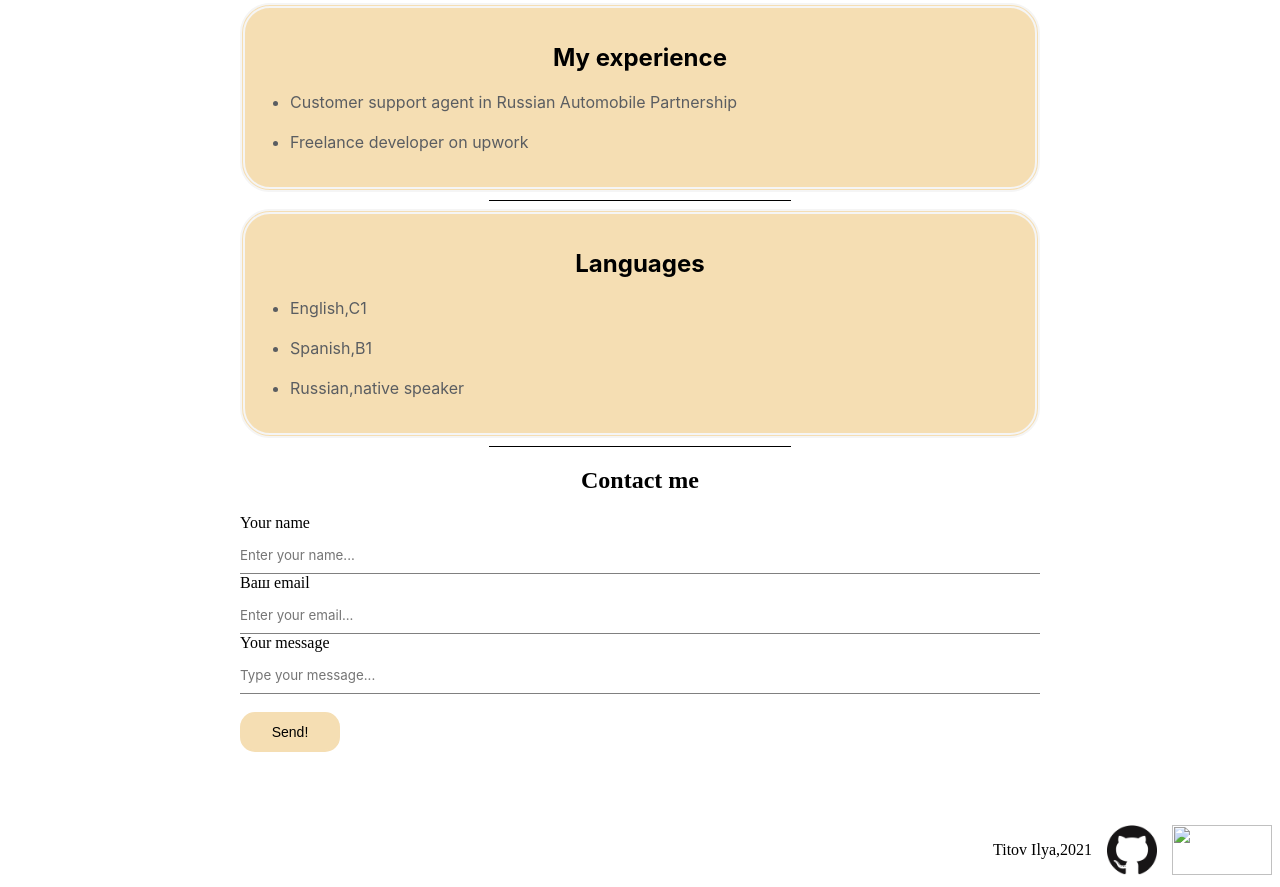
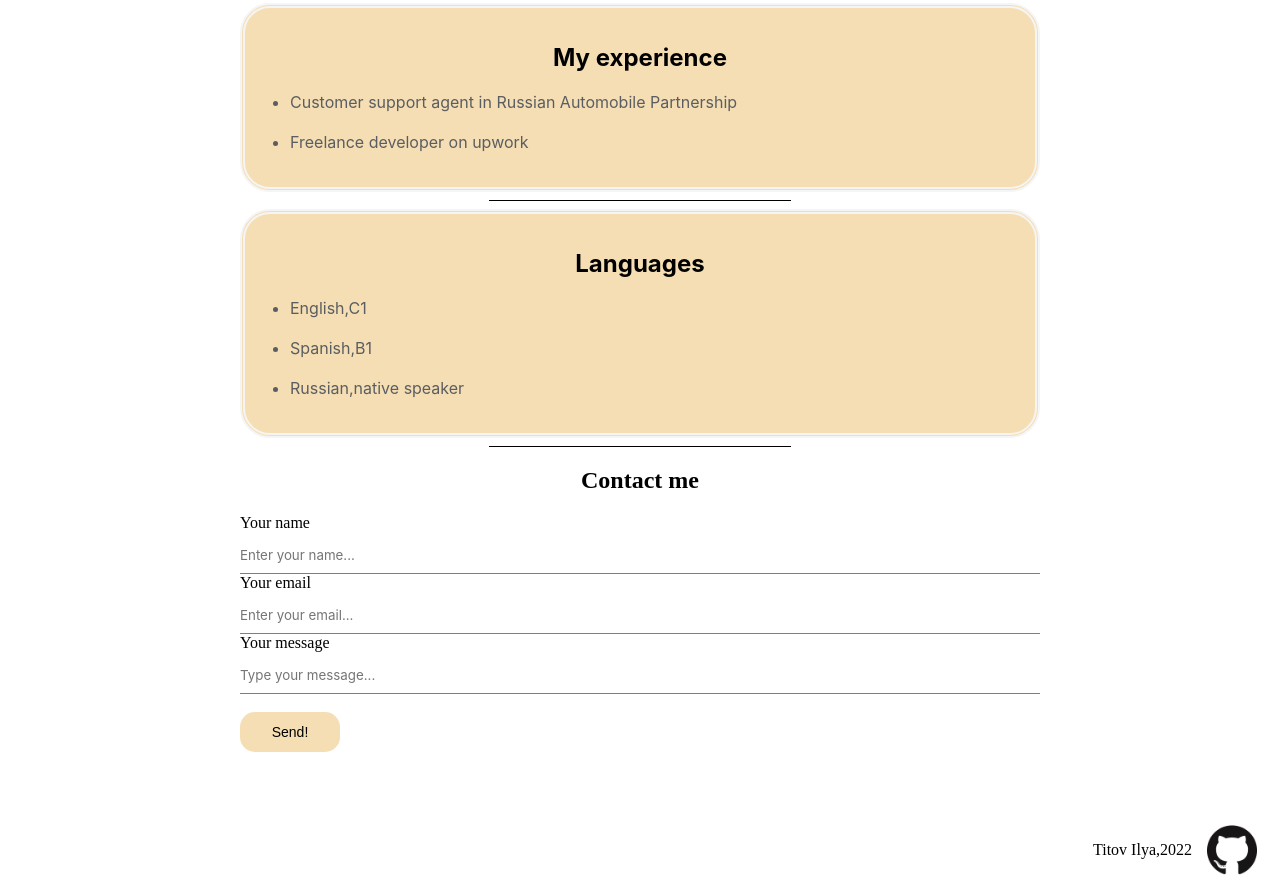
Before and after one commit to itwoshenka/IlyaTitovCV, a plain HTML site: page index.html in a window 1280 px wide. Shown: the part 1564-2451 px from the top of the page. Drawn offline with Linux system fonts and the light colour scheme.

Commit message:
Updated info

```diff
--- a/index.html
+++ b/index.html
@@ -131,7 +131,7 @@
     <label for='name'>Your name</label>
     <input type='text' id='name' placeholder="Enter your name...">
     <br>
-    <label for='email'>Ваш email</label>
+    <label for='email'>Your email</label>
     <input type="text" id='email' placeholder="Enter your email...">
     <br>
     <label for='message'>Your message</label>
@@ -142,9 +142,8 @@
 </form>
 </div>
 <div class="footer">
-    <a class="logo" href="https://rs.school/" target="_blank"><img src="https://avatars.mds.yandex.net/get-zen_doc/5250440/pub_60e02d951d2bc37b185cb27a_60e18dc5f0ef723441df2989/scale_1200" width="100px" height="50px"></a>
     <a class="github" href="https://github.com/itwoshenka" target="_blank"><img src="/github/github.png" width="50px" height="50px"></a>
-    <p class="name_year">Titov Ilya,2021</p>
+    <p class="name_year">Titov Ilya,2022</p>
 </div>
 </footer>
 </div>
```
